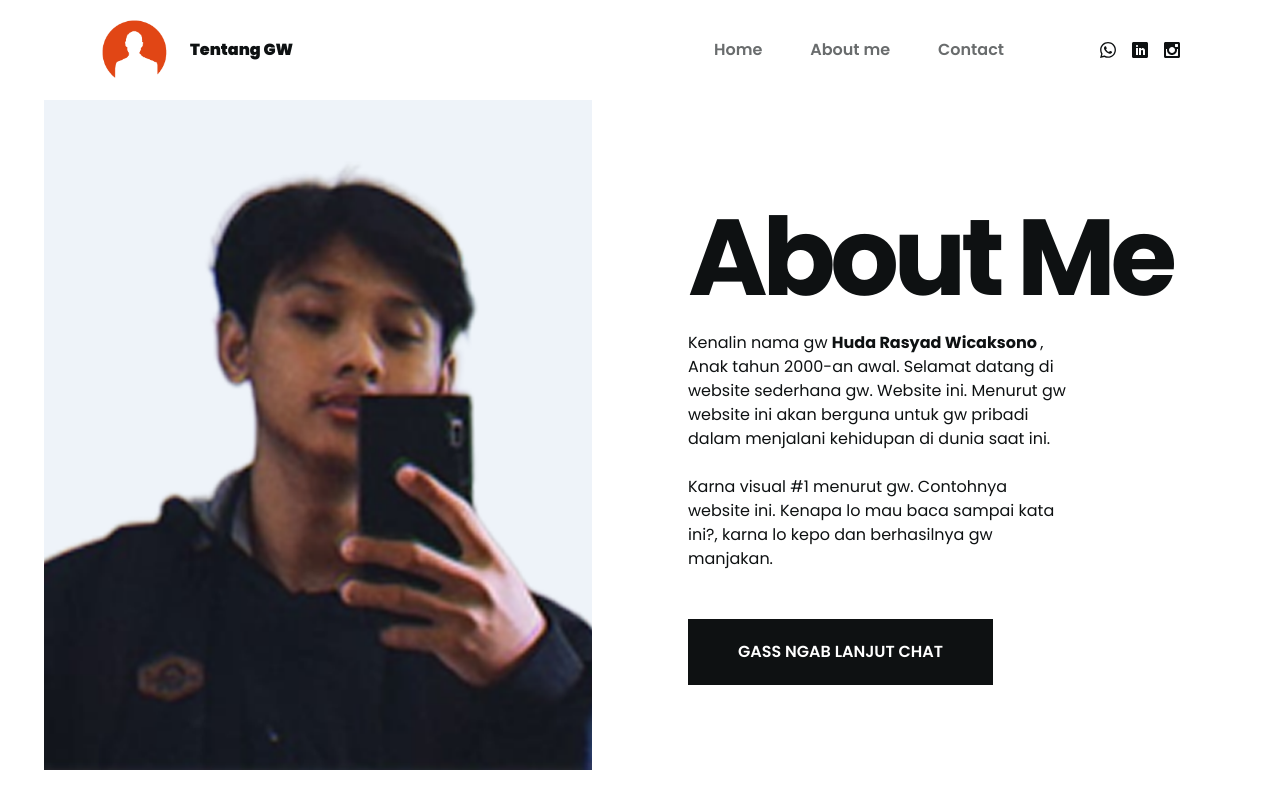
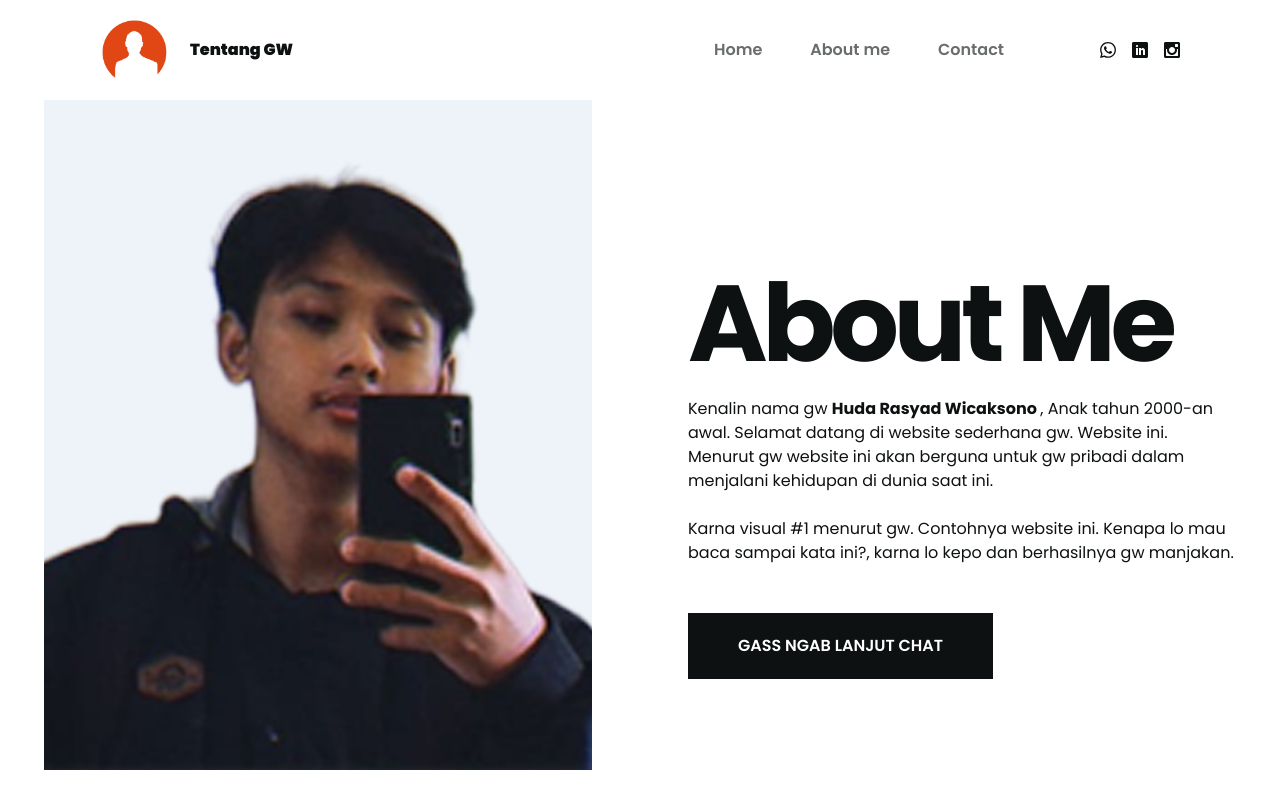
Before and after one commit to indonesia-biner/Testing, a React (Create React App) app: page /about in a window 1280 px wide. Built offline with nearby package versions, Linux system fonts and the light colour scheme.

Commit message:
Revisi bagian About.JS

```diff
--- a/src/pages/About.js
+++ b/src/pages/About.js
@@ -15,7 +15,7 @@ const About = () => {
       animate={{ opacity: 1 }}
       exit={{ opacity: 0 }}
       transition={transition1}
-      className="section sm:overflow-y-scroll lg:overflow-hidden overflow-y-scroll"
+      className="section overflow-y-scroll"
     >
       <div className="container mx-auto h-full relative">
         {/* text and image */}
@@ -26,7 +26,7 @@ const About = () => {
             animate={{ opacity: 1, y: 0 }}
             exit={{ opacity: 0, x: "-100%" }}
             transition={transition1}
-            className="flex-1 max-h-96 lg:max-h-max order-2 lg:order-none overflow-hidden"
+            className="flex-1 max-h-96 lg:max-h-max order-2 lg:order-none"
           >
             <motion.img
               whileHover={{ scale: 1.1 }}
@@ -41,10 +41,10 @@ const About = () => {
             animate={{ opacity: 1, y: 0 }}
             exit={{ opacity: 0, y: "50%" }}
             transition={transition1}
-            className="flex-1 pt-36 pb-14 lg:pt-0 lg:w-auto z-10 flex flex-col justify-center items-center lg:items-start"
+            className="flex-1 pt-96 pb-14 lg:pt-0 lg:w-auto z-10 flex flex-col justify-center items-center lg:items-start"
           >
-            <h1 className="h1 font-primary lg:mt-o mt-[100px]">About me</h1>
-            <p className="mb-12 max-w-sm font-primary font-normal">
+            <h1 className="h1 font-primary lg:mt-o mt-[100px] lg:mt-[160px]">About me</h1>
+            <p className="mb-12 max-w-sm font-primary font-normal w-4/5 md:container">
               Kenalin nama gw <b> Huda Rasyad Wicaksono </b>, Anak tahun 2000-an awal. Selamat datang di website sederhana gw. Website ini. Menurut gw website ini akan berguna untuk gw
               pribadi dalam menjalani kehidupan di dunia saat ini.
               <br />
```
